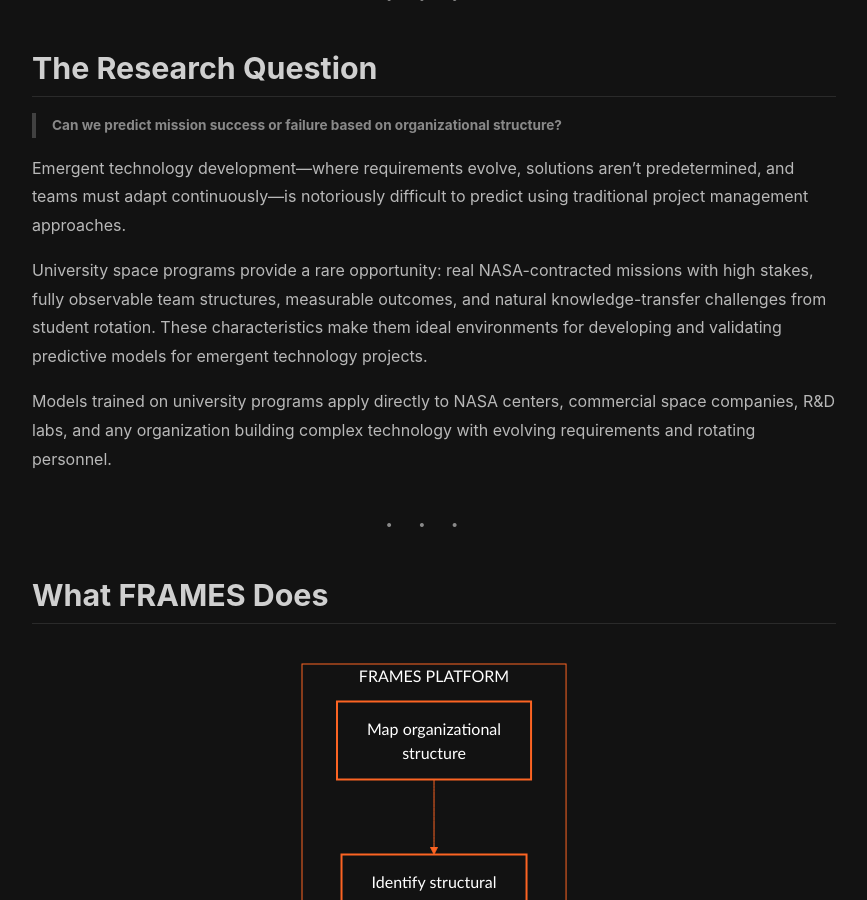
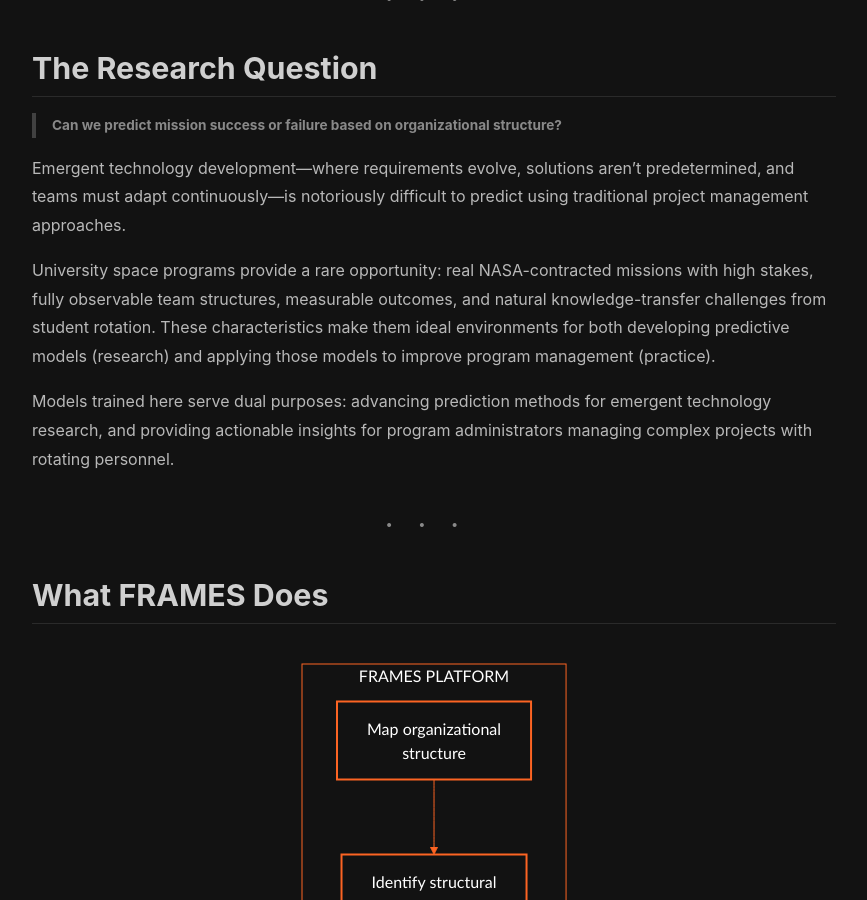
Before and after one commit to Lizo-RoadTown/Portfolio, a Jekyll site: the page built from index.md, in a window 1280 px wide and 900 px high, scrolled down 952 px. Shown: the whole window, without its empty margins (96-963 px from the left). Built offline with Jekyll 4.4.1, drawn with Linux system fonts in a browser that asks for light colours.

Commit message:
Add dual-purpose framing: research + practice
- Emphasize value for BOTH training models (research) and applying models (practice)
- Position as serving researchers AND program administrators
- Highlight actionable insights for practitioners
- Strengthen applied value alongside research contribution

```diff
--- a/index.md
+++ b/index.md
@@ -23,9 +23,9 @@
 
 Emergent technology development—where requirements evolve, solutions aren't predetermined, and teams must adapt continuously—is notoriously difficult to predict using traditional project management approaches.
 
-University space programs provide a rare opportunity: real NASA-contracted missions with high stakes, fully observable team structures, measurable outcomes, and natural knowledge-transfer challenges from student rotation. These characteristics make them ideal environments for developing and validating predictive models for emergent technology projects.
+University space programs provide a rare opportunity: real NASA-contracted missions with high stakes, fully observable team structures, measurable outcomes, and natural knowledge-transfer challenges from student rotation. These characteristics make them ideal environments for both developing predictive models (research) and applying those models to improve program management (practice).
 
-Models trained on university programs apply directly to NASA centers, commercial space companies, R&D labs, and any organization building complex technology with evolving requirements and rotating personnel.
+Models trained here serve dual purposes: advancing prediction methods for emergent technology research, and providing actionable insights for program administrators managing complex projects with rotating personnel.
 
 ---
 
```
Also changed, not shown: predictive-model.md (+2 -2 lines).
